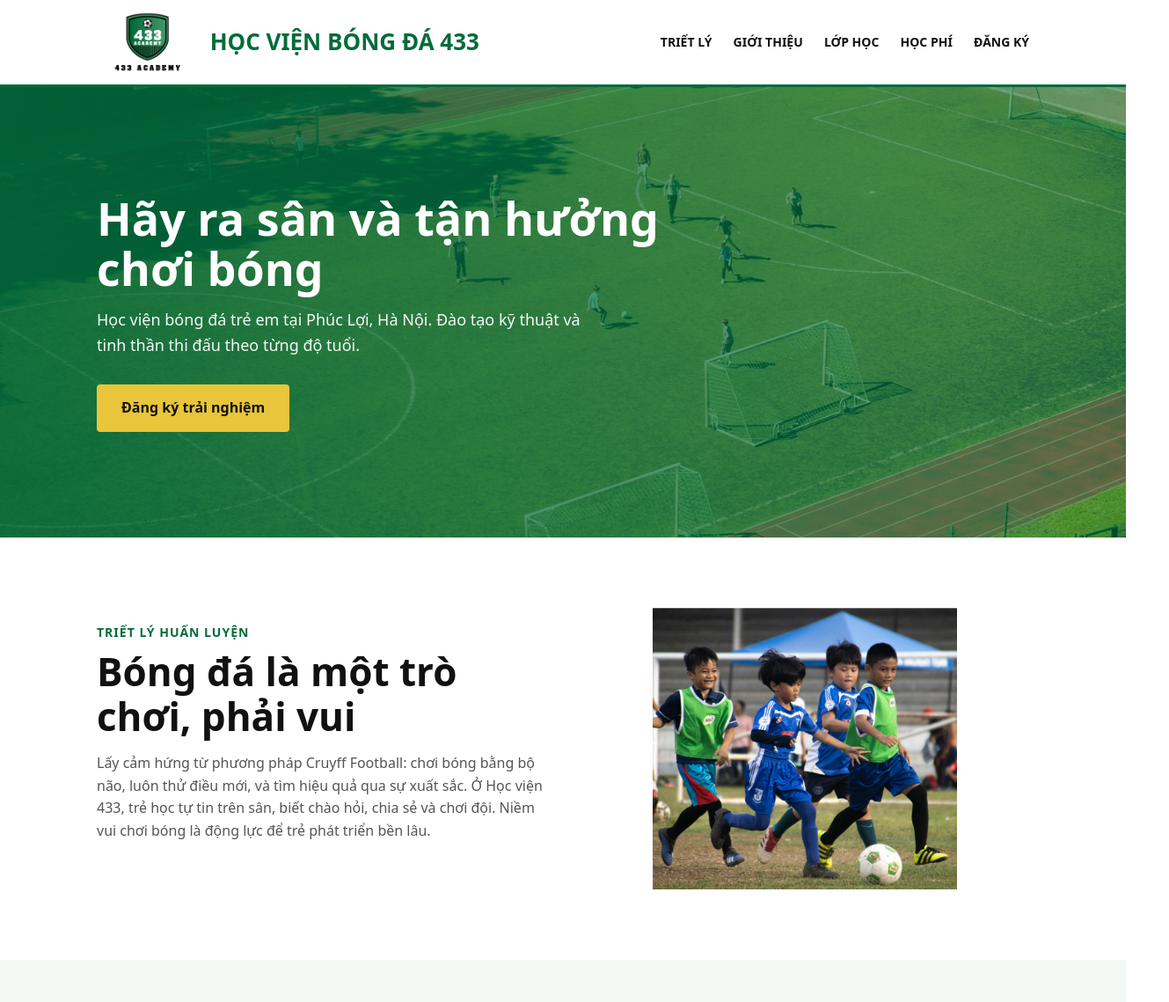
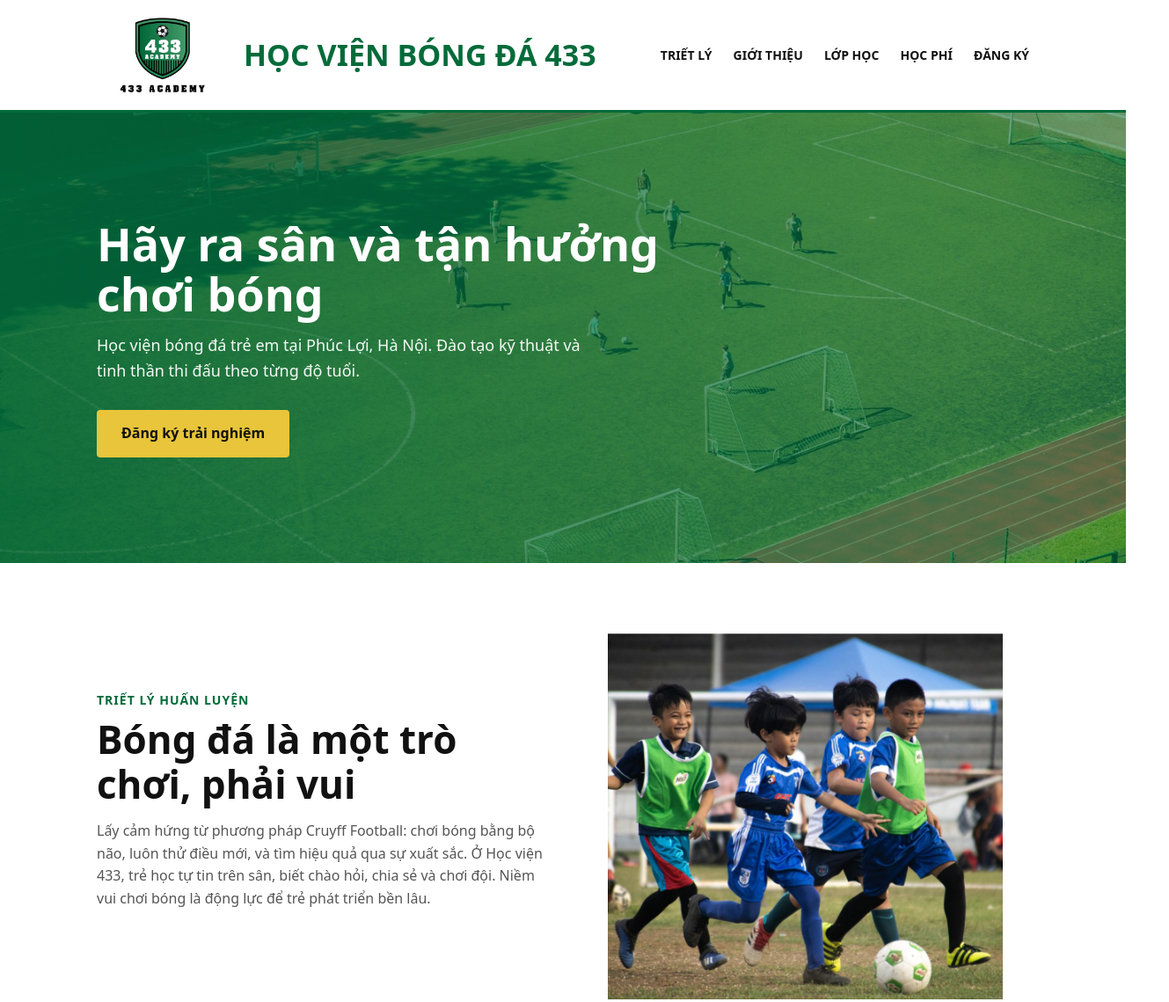
Before and after one commit to mlh212/hocvien433.com, a plain HTML site: page index.html in a window 1280 px wide. Shown: the top 1139 px of the page at 88% size, 1329 px wide, since content can reach past the window. Drawn offline with Linux system fonts and the light colour scheme.

Commit message:
Add files via upload

```diff
--- a/index.html
+++ b/index.html
@@ -11,9 +11,9 @@ body{font-family:system-ui,-apple-system,"Segoe UI",Roboto,sans-serif;color:var(
 a{color:inherit;text-decoration:none}
 .wrap{max-width:1100px;margin:0 auto;padding:0 20px}
 header{position:sticky;top:0;background:#fff;border-bottom:3px solid var(--main);z-index:10}
-header .wrap{display:flex;justify-content:space-between;align-items:center;height:96px}
-.brand{display:flex;align-items:center;gap:14px;font-weight:900;color:var(--main);font-size:26px}
-.brand img{height:80px;width:auto;border-radius:6px}
+header .wrap{display:flex;justify-content:space-between;align-items:center;height:125px}
+.brand{display:flex;align-items:center;gap:18px;font-weight:900;color:var(--main);font-size:34px}
+.brand img{height:104px;width:auto;border-radius:6px}
 nav a{margin-left:20px;font-size:14px;font-weight:600;text-transform:uppercase;color:var(--ink)}
 nav a:hover{color:var(--main)}
 .btn{display:inline-block;background:var(--main);color:#fff;padding:14px 28px;font-weight:800;border-radius:4px}
@@ -36,7 +36,7 @@ h2{font-size:44px;font-weight:900;line-height:1.15;margin-bottom:16px}
 .card h3{font-size:28px;font-weight:800;margin-bottom:8px}
 .time{font-weight:700;color:var(--main);margin-bottom:12px}
 .split{display:grid;grid-template-columns:1fr 1fr;gap:40px;align-items:center}
-.photo{border-radius:6px;min-height:320px;background:#fff center/contain no-repeat}
+.photo{border-radius:6px;min-height:416px;background:#fff center/contain no-repeat}
 table{width:100%;border-collapse:collapse;background:#fff;box-shadow:0 2px 12px rgba(0,0,0,.06)}
 th,td{padding:14px 16px;text-align:left;border-bottom:1px solid #e5eee9}
 th{background:var(--main);color:#fff}
@@ -56,7 +56,7 @@ th{background:var(--main);color:#fff}
 footer{background:#0b1f15;color:#c9d9cf;padding:34px 0;font-size:14px}
 footer .wrap{display:flex;justify-content:space-between;align-items:center;flex-wrap:wrap;gap:16px}
 footer img{height:56px;width:auto}
-@media(max-width:760px){.hero h1{font-size:34px}nav{display:none}h2{font-size:32px}.brand{font-size:20px}.brand img{height:60px}header .wrap{height:76px}.split{grid-template-columns:1fr}}
+@media(max-width:760px){.hero h1{font-size:34px}nav{display:none}h2{font-size:32px}.brand{font-size:26px}.brand img{height:78px}header .wrap{height:99px}.split{grid-template-columns:1fr}}
 </style>
 </head>
 <body>
@@ -97,7 +97,7 @@ footer img{height:56px;width:auto}
     <div class="kicker">Giới thiệu</div>
     <h2>Học viện 433</h2>
     <p class="sub">Thành lập năm 2026 bởi Coach Long, HLV có chứng chỉ huấn luyện: Barcelona Innovation Hub, Cruyff Football Coaching Level 1, AFC C.</p>
-    <div class="chung-chi" style="margin:0 0 28px;text-align:center"><img src="chung-chi.jpg" alt="Chứng chỉ Cruyff Football Coach Certification Level 1" style="max-width:100%;height:auto;border-radius:6px;box-shadow:0 2px 12px rgba(0,0,0,.08)"></div>
+    <div class="chung-chi" style="margin:0 0 28px;text-align:center"><img src="chung-chi.jpg" alt="Chứng chỉ Cruyff Football Coach Certification Level 1" style="width:130%;max-width:none;height:auto;margin-left:-15%;border-radius:6px;box-shadow:0 2px 12px rgba(0,0,0,.08)"></div>
     <div class="grid">
       <div class="card"><h3>Chứng chỉ quốc tế</h3><p>Phương pháp huấn luyện theo chuẩn Barcelona và Cruyff Football.</p></div>
       <div class="card l"><h3>Theo từng độ tuổi</h3><p>Chương trình riêng cho U8, U9, U10, U11.</p></div>
```
